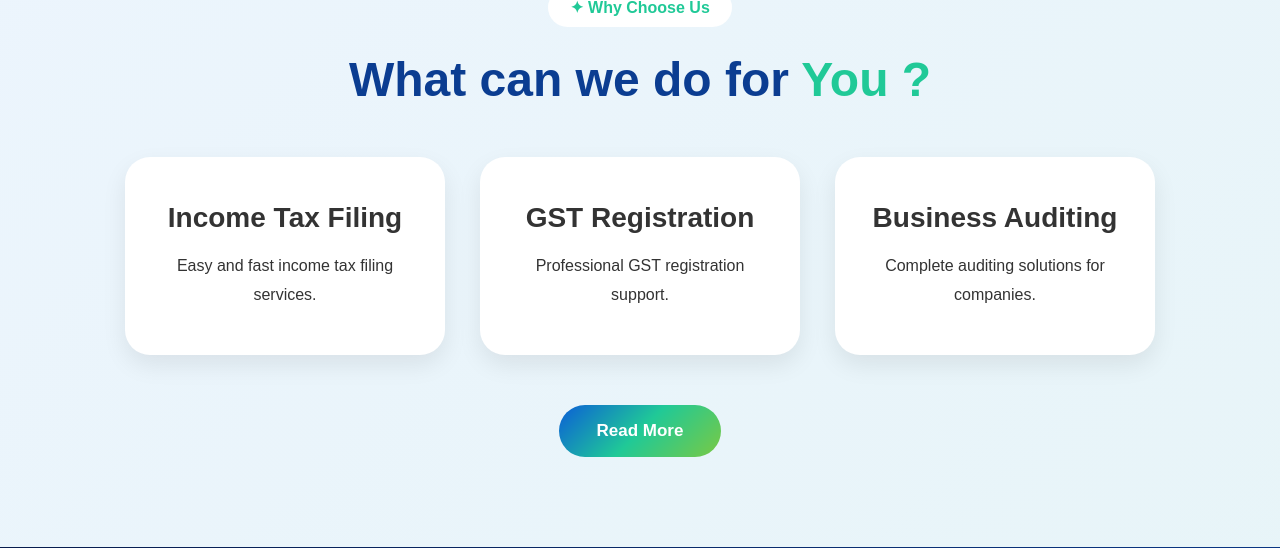
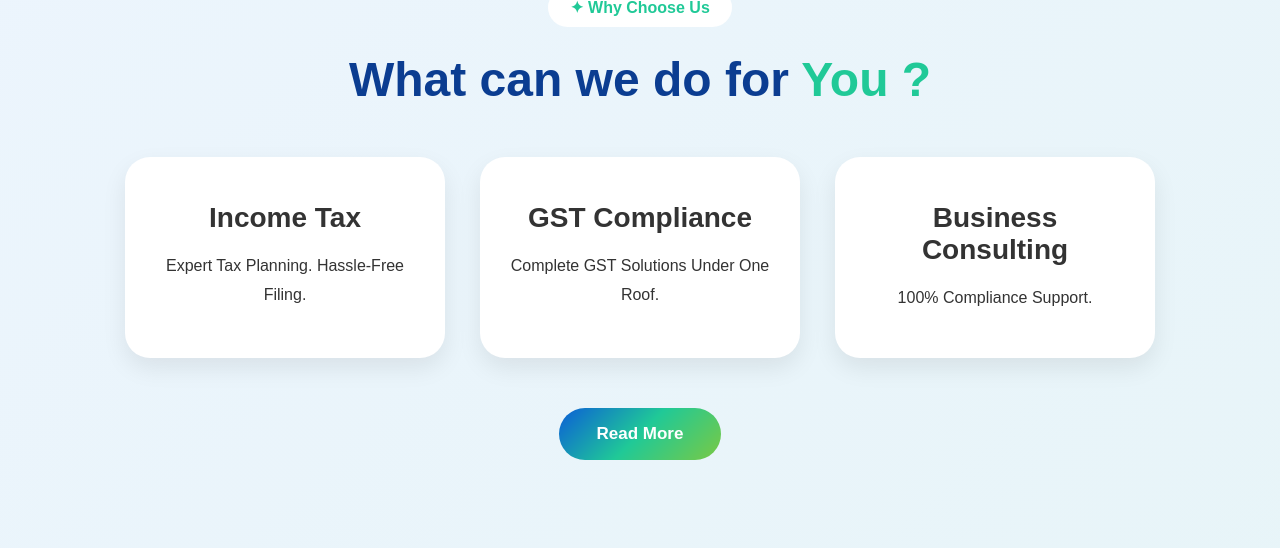
Before and after one commit to SulekhaStalin/nexgentax, a Django app: page / in a window 1280 px wide. Shown: the part 943-1491 px from the top of the page. Run offline with Django 5.2, Linux system fonts and the light colour scheme.

Commit message:
Describe your changes

```diff
--- a/consultancy/templates/index.html
+++ b/consultancy/templates/index.html
@@ -53,18 +53,18 @@ Support In Tax, Compliance, And Regulatory Services
             </h2>
             <div class="service-container">
                 <div class="service-box">
-                    <h3>Income Tax Filing</h3>
-                    <p>Easy and fast income tax filing services.</p>
+                    <h3>Income Tax </h3>
+                    <p>Expert Tax Planning. Hassle-Free Filing.</p>
                 </div>
 
                 <div class="service-box">
-                    <h3>GST Registration</h3>
-                    <p>Professional GST registration support.</p>
+                    <h3>GST Compliance</h3>
+                    <p>Complete GST Solutions Under One Roof.</p>
                 </div>
 
                 <div class="service-box">
-                    <h3>Business Auditing</h3>
-                    <p>Complete auditing solutions for companies.</p>
+                    <h3>Business Consulting</h3>
+                    <p>100% Compliance Support.</p>
                 </div>
             </div>
             <div class="service-btn-container">
@@ -115,9 +115,8 @@ Support In Tax, Compliance, And Regulatory Services
             </span>
 
             <h2>
-                We Deliver Expertise <br>
-                You Can Trust Our
-                <span>Service</span>
+                Your Trusted Partner in
+                <span>Tax & Compliance</span>
             </h2>
 
             <p class="why-desc">
@@ -204,7 +203,7 @@ Support In Tax, Compliance, And Regulatory Services
             <!-- FLOATING CARD -->
 
             <div class="floating-card">
-                <h3>500+</h3>
+                <h3>200+</h3>
                 <p>Happy Clients</p>
             </div>
 
@@ -311,7 +310,7 @@ alt="Financial Consultancy"
 >
 
             <div class="experience-box">
-                <h2>10+</h2>
+                <h2>7+</h2>
                 <p>Years Of Experience</p>
             </div>
 
@@ -327,20 +326,20 @@ alt="Financial Consultancy"
             </h2>
 
             <p>
-                NexGen Tax Consultancy provides professional taxation,
-                GST filing, accounting, auditing and financial services
-                for businesses and individuals across India.
+                Nexgen Tax Consultancy is a startup tax consultancy firm dedicated to simplifying taxation
+                and regulatory compliance for businesses across India. We believe that taxes and compliance
+                should never become barriers to business growth and success.
             </p>
 
             <p>
-                Our experienced consultants deliver transparent guidance,
-                accurate compliance support and smart financial solutions
-                tailored to your business needs.
+                We serve as a one-stop solution for entrepreneurs and businesses, offering expert guidance
+                and support in taxation, compliance, and regulatory services.
             </p>
 
             <p>
-                We are committed to helping clients save time,
-                reduce tax burden and grow their business with confidence.
+                At Nexgen, we help businesses navigate tax laws, registrations, and legal requirements with
+                ease, ensuring they remain compliant while staying focused on what truly matters —
+                building, growing, and expanding their business.
             </p>
 
             <a href="/services/">
@@ -577,15 +576,14 @@ alt="Financial Consultancy"
 
                 <div>
                     <h2>NexGen Tax Consultancy</h2>
-                    <span>Trusted Financial Solutions</span>
+                    <span>Simplifying Taxes, Empowering Growth</span>
                 </div>
 
             </div>
 
             <p>
-                Professional taxation, GST, auditing and financial
-                consultancy services tailored for businesses and
-                individuals across India.
+                We Serve As A One-stop Solution For Indian Entrepreneurs And Businesses, Offering
+                Expert Support In Tax, Compliance, And Regulatory Services.
             </p>
 
         </div>
```
